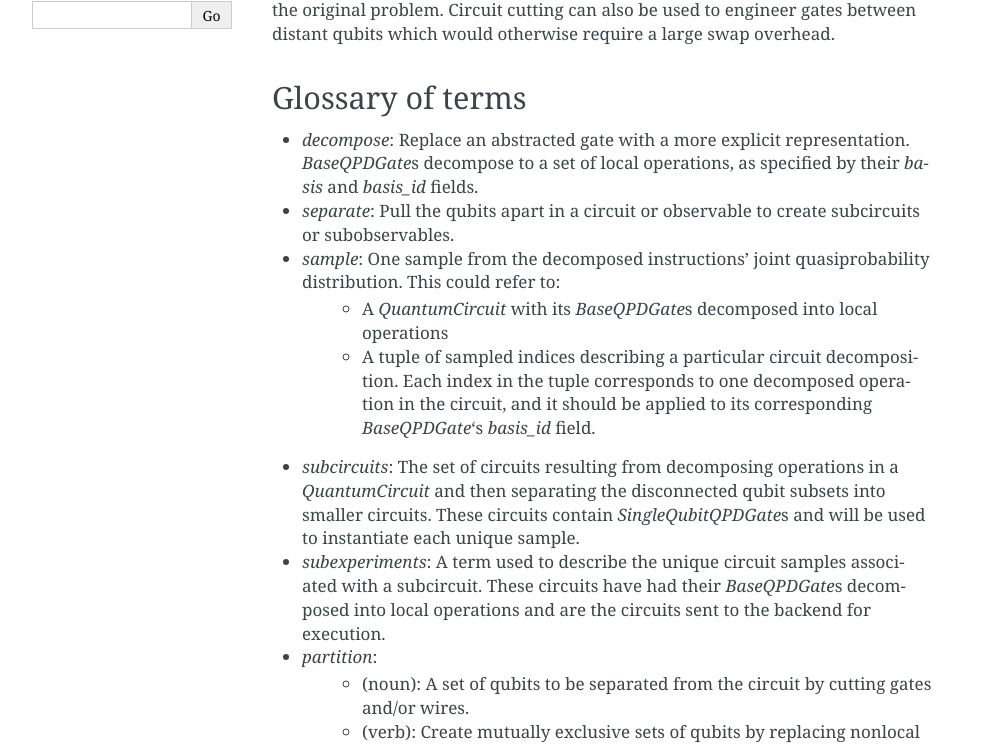
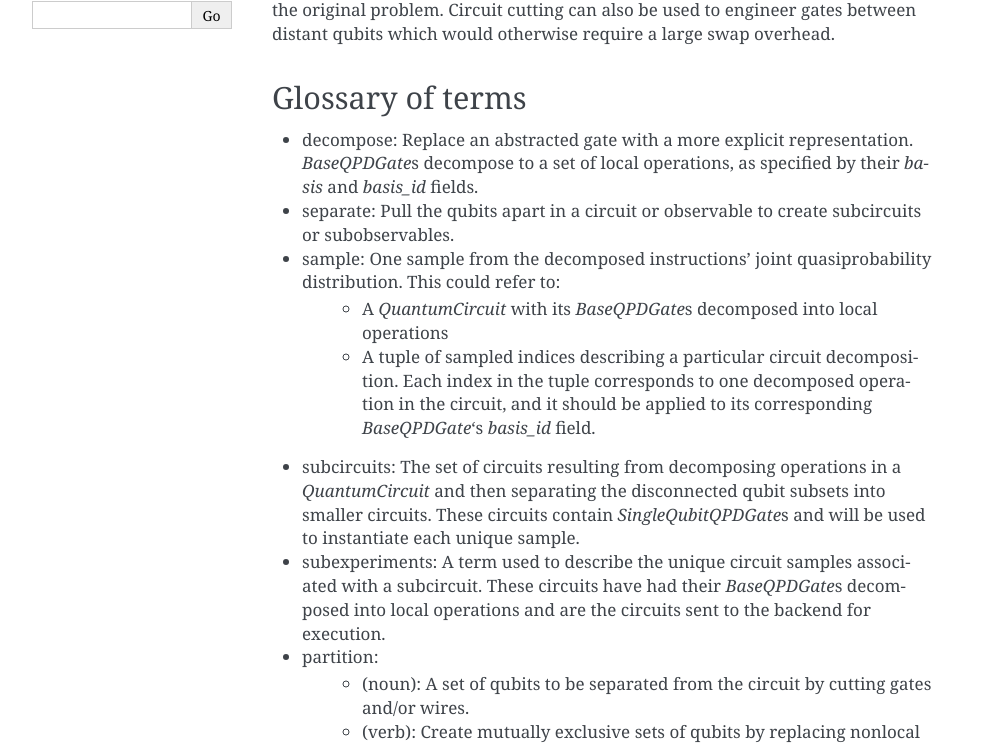
Before and after one commit to Qiskit/qiskit-addon-cutting, a Sphinx documentation site: the page built from docs/circuit_cutting/explanation/index.rst, in a window 1280 px wide. Shown: the part 352-1099 px from the top of the page, without its empty margins (148-1141 px from the left). Built offline with Sphinx 7.4.7, drawn with Linux system fonts in a browser that asks for light colours.

```diff
--- a/docs/circuit_cutting/explanation/index.rst
+++ b/docs/circuit_cutting/explanation/index.rst
@@ -8,14 +8,14 @@ Circuit cutting is a technique to increase the size of circuits we can run on qu
 
 Glossary of terms
 -----------------
-* *decompose*: Replace an abstracted gate with a more explicit representation. `BaseQPDGate`\ s decompose to a set of local operations, as specified by their `basis` and `basis_id` fields.
-* *separate*: Pull the qubits apart in a circuit or observable to create subcircuits or subobservables.
-* *sample*: One sample from the decomposed instructions' joint quasiprobability distribution. This could refer to:
+* decompose: Replace an abstracted gate with a more explicit representation. `BaseQPDGate`\ s decompose to a set of local operations, as specified by their `basis` and `basis_id` fields.
+* separate: Pull the qubits apart in a circuit or observable to create subcircuits or subobservables.
+* sample: One sample from the decomposed instructions' joint quasiprobability distribution. This could refer to:
     * A `QuantumCircuit` with its `BaseQPDGate`\ s decomposed into local operations
     * A tuple of sampled indices describing a particular circuit decomposition. Each index in the tuple corresponds to one decomposed operation in the circuit, and it should be applied to its corresponding `BaseQPDGate`\ 's `basis_id` field.
-* *subcircuits*: The set of circuits resulting from decomposing operations in a `QuantumCircuit` and then separating the disconnected qubit subsets into smaller circuits. These circuits contain `SingleQubitQPDGate`\ s and will be used to instantiate each unique sample.
-* *subexperiments*: A term used to describe the unique circuit samples associated with a subcircuit. These circuits have had their `BaseQPDGate`\ s decomposed into local operations and are the circuits sent to the backend for execution.
-* *partition*:
+* subcircuits: The set of circuits resulting from decomposing operations in a `QuantumCircuit` and then separating the disconnected qubit subsets into smaller circuits. These circuits contain `SingleQubitQPDGate`\ s and will be used to instantiate each unique sample.
+* subexperiments: A term used to describe the unique circuit samples associated with a subcircuit. These circuits have had their `BaseQPDGate`\ s decomposed into local operations and are the circuits sent to the backend for execution.
+* partition:
     * (noun): A set of qubits to be separated from the circuit by cutting gates and/or wires.
     * (verb): Create mutually exclusive sets of qubits by replacing nonlocal gates spanning more than one set with `TwoQubitQPDGate`\ s.
 
```
